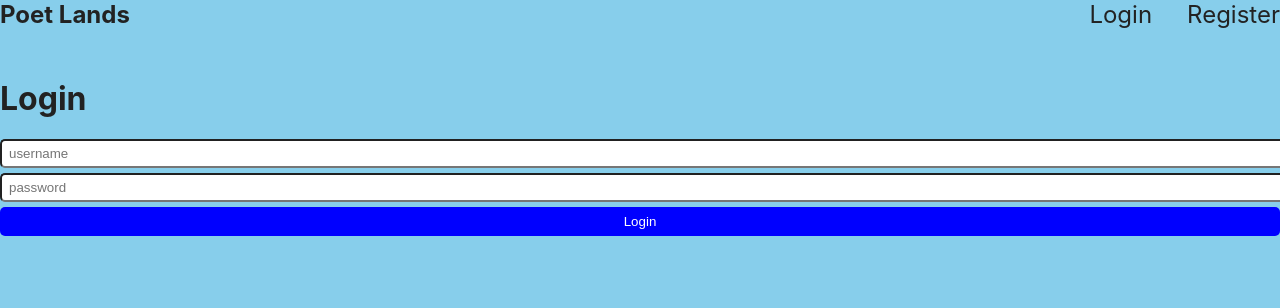
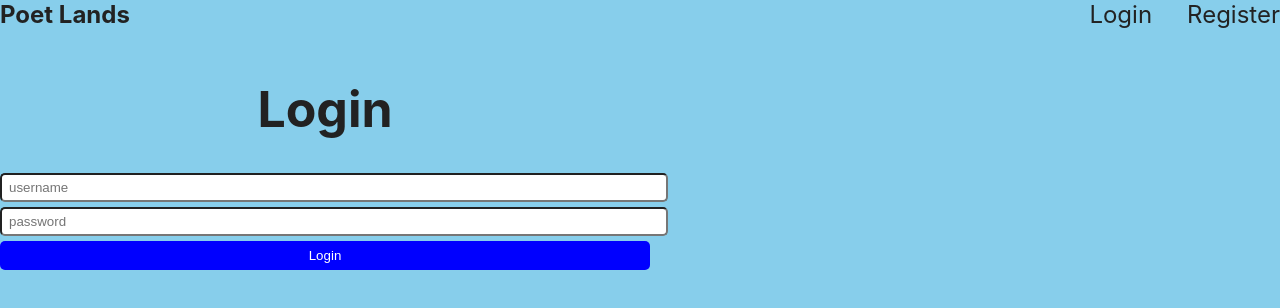
Before and after one commit to trabbAC4/poet_lands, a React (Create React App) app in the folder client/: page /login in a window 1280 px wide. Shown: the top 308 px of the page. Built offline with nearby package versions, Linux system fonts and the light colour scheme; no server answers.

Commit message:
More bugs

```diff
--- a/client/src/App.css
+++ b/client/src/App.css
@@ -59,10 +59,15 @@ div.post p.summary {
   line-height: 1.4 rem;
 }
 
-form.login form.register {
-  max-width: 400px;
-  margin: 0 auto;
 
+/*Login */
+
+#login {
+  text-align: center;
+  font-size: 50px;
+}
+form.Login {
+  max-width: 650px;
 }
 input {
   display: block;
--- a/client/src/Poem.js
+++ b/client/src/Poem.js
@@ -2,7 +2,7 @@ import {formatISO9075} from "date-fns";
 import {Link} from "react-router-dom";
 
 
-export default function Poem({_id, title, content, createdAt, author}) {
+export default function Poem({_id, title, createdAt, author}) {
     return(
       <div className="poem">
         <h1> {author.username} </h1>
@@ -10,7 +10,6 @@ export default function Poem({_id, title, content, createdAt, author}) {
         <Link to= {`/poem/${_id}`}>
         <h1> {title} </h1>
         </Link>
-        <h2> {content} </h2>
       </div>
 
     )
--- a/client/src/pages/LoginPage.js
+++ b/client/src/pages/LoginPage.js
@@ -32,7 +32,7 @@ export default function LoginPage() {
     return (
         <div>
             <form className= "Login" onSubmit={login}>
-                <h1> Login </h1>
+                <h1 id = "login"> Login </h1>
                 <input type= "text"
                      placeholder= "username"
                      value = {username}
```
